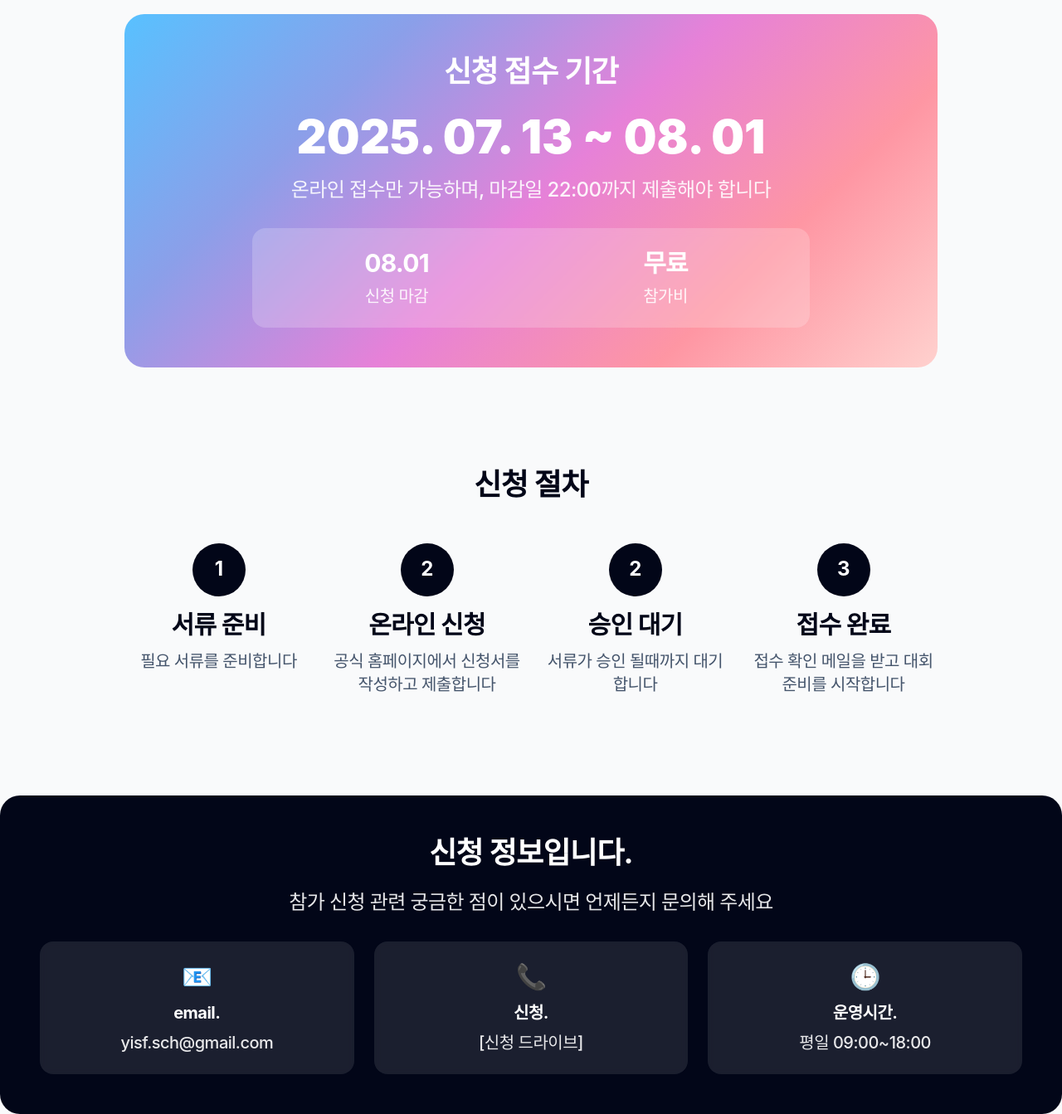
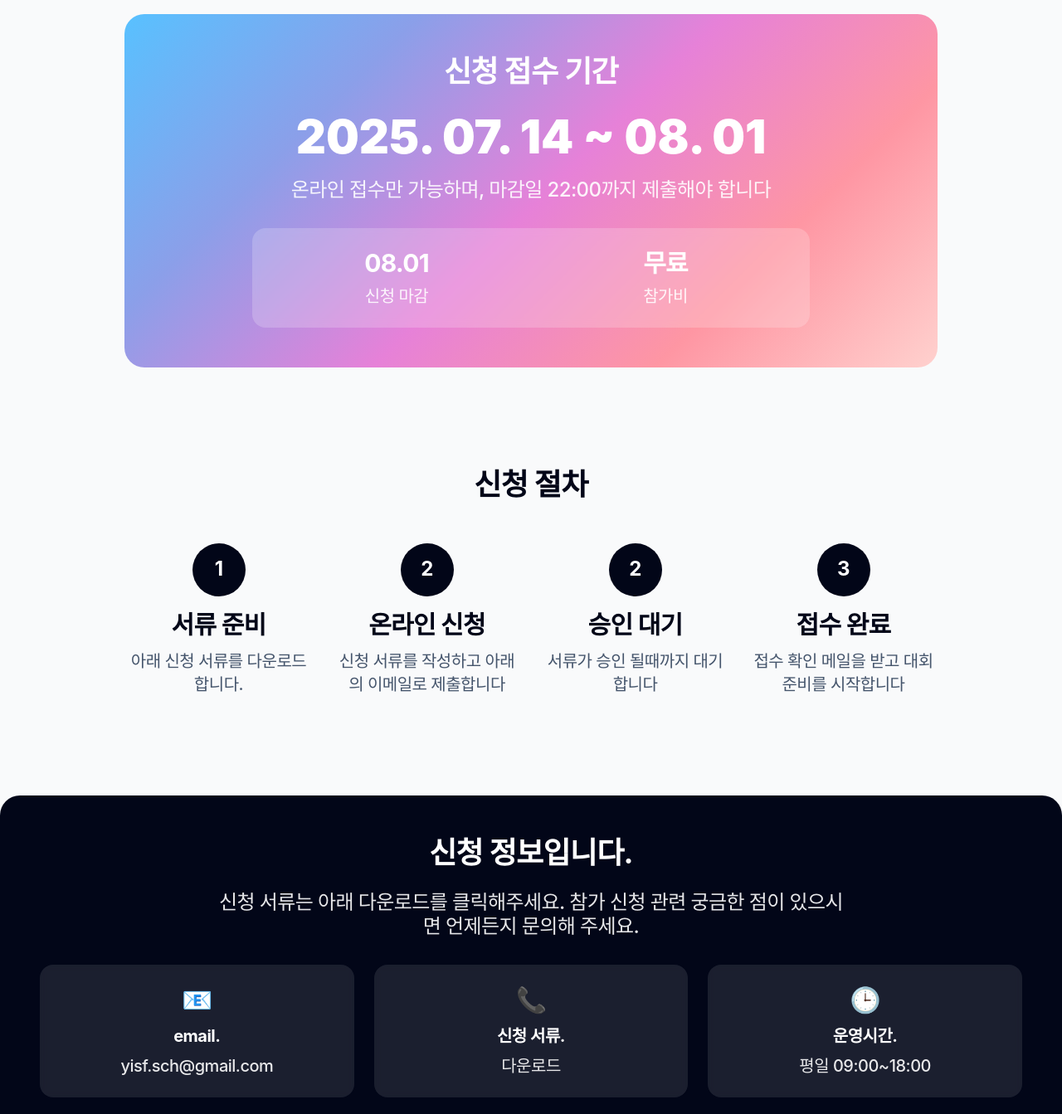
Before and after one commit to yisf-sch/yisf-sch.github.io, a plain HTML site: page apply.html in a window 1280 px wide. Shown: the part 480-1823 px from the top of the page at 83% size. Drawn offline with nearby package versions, Linux system fonts and the light colour scheme; a web font is replaced by a local one.

Commit message:
fix : apply detail

```diff
--- a/apply.html
+++ b/apply.html
@@ -93,7 +93,7 @@
             <section class="my-30">
                 <div class="gradient-highlight rounded-3xl p-12 text-center text-white">
                     <h2 class="text-h2 font-bold mb-6">신청 접수 기간</h2>
-                    <div class="text-display font-black mb-4">2025. 07. 13 ~ 08. 01</div>
+                    <div class="text-display font-black mb-4">2025. 07. 14 ~ 08. 01</div>
                     <p class="text-body-lg font-medium opacity-90 mb-8">
                         온라인 접수만 가능하며, 마감일 22:00까지 제출해야 합니다
                     </p>
@@ -127,7 +127,7 @@
                             <span class="text-white font-bold text-body-lg">1</span>
                         </div>
                         <h3 class="text-h3 font-bold text-primary mb-3">서류 준비</h3>
-                        <p class="text-body font-medium text-secondary">필요 서류를 준비합니다</p>
+                        <p class="text-body font-medium text-secondary">아래 신청 서류를 다운로드 합니다.</p>
                     </div>
 
 
@@ -136,7 +136,7 @@
                             <span class="text-white font-bold text-body-lg">2</span>
                         </div>
                         <h3 class="text-h3 font-bold text-primary mb-3">온라인 신청</h3>
-                        <p class="text-body font-medium text-secondary">공식 홈페이지에서 신청서를 작성하고 제출합니다</p>
+                        <p class="text-body font-medium text-secondary">신청 서류를 작성하고 아래의 이메일로 제출합니다</p>
                     </div>
 
                     <div class="text-center">
@@ -216,7 +216,7 @@
                 <div class="bg-primary rounded-3xl p-12 text-center text-white">
                     <h2 class="text-h2 font-bold mb-6">신청 정보입니다.</h2>
                     <p class="text-body-lg font-medium mb-8 max-w-3xl mx-auto opacity-90">
-                        참가 신청 관련 궁금한 점이 있으시면 언제든지 문의해 주세요
+                        신청 서류는 아래 다운로드를 클릭해주세요. 참가 신청 관련 궁금한 점이 있으시면 언제든지 문의해 주세요.
                     </p>
                     <div class="grid grid-cols-1 md:grid-cols-3 gap-6">
                         <div class="bg-white/10 backdrop-blur-sm rounded-2xl p-6">
@@ -226,8 +226,8 @@
                         </div>
                         <div class="bg-white/10 backdrop-blur-sm rounded-2xl p-6">
                             <h3 class="text-h3 font-bold mb-3">📞</h3>
-                            <h4 class="text-body font-bold mb-2">신청.</h4>
-                            <p class="text-body font-medium opacity-90">[신청 드라이브]</p>
+                            <h4 class="text-body font-bold mb-2">신청 서류.</h4>
+                            <p class="text-body font-medium opacity-90"><a href="https://drive.google.com/file/d/1Cv7rk5RnsymaVxtQkXwC5brl5bsZQyOY/view?usp=sharing">다운로드</a></p>
                         </div>
                         <div class="bg-white/10 backdrop-blur-sm rounded-2xl p-6">
                             <h3 class="text-h3 font-bold mb-3">🕒</h3>
```
